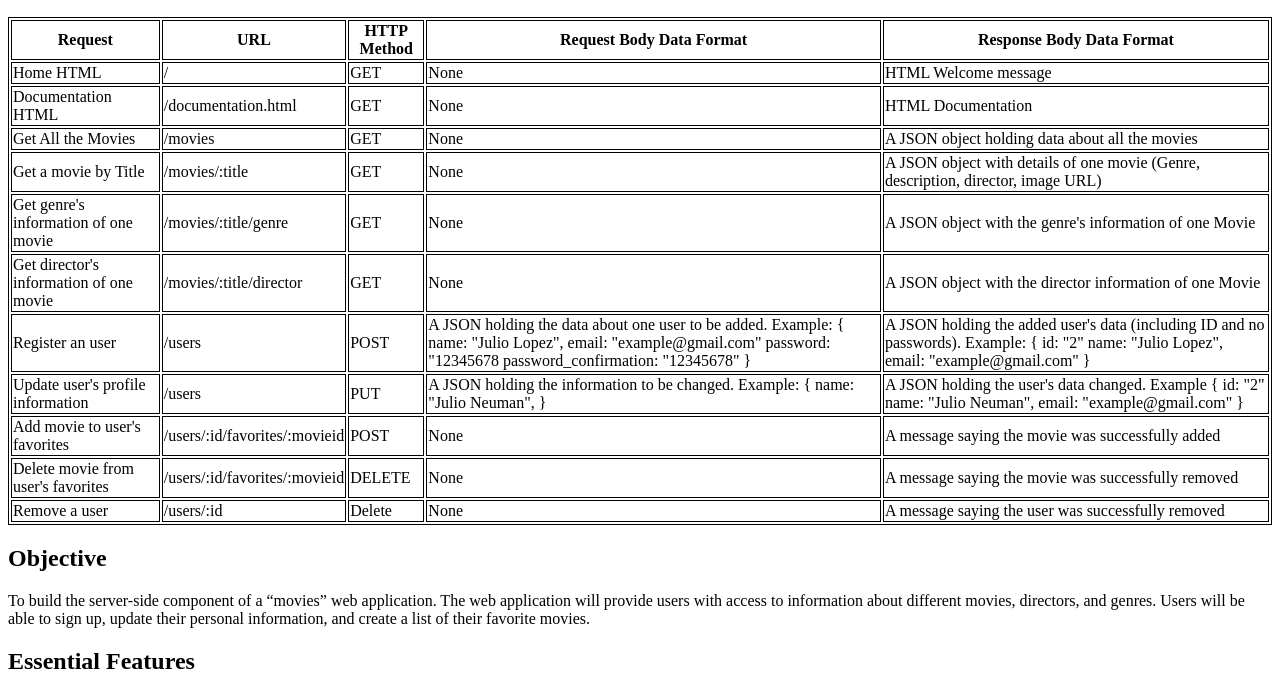
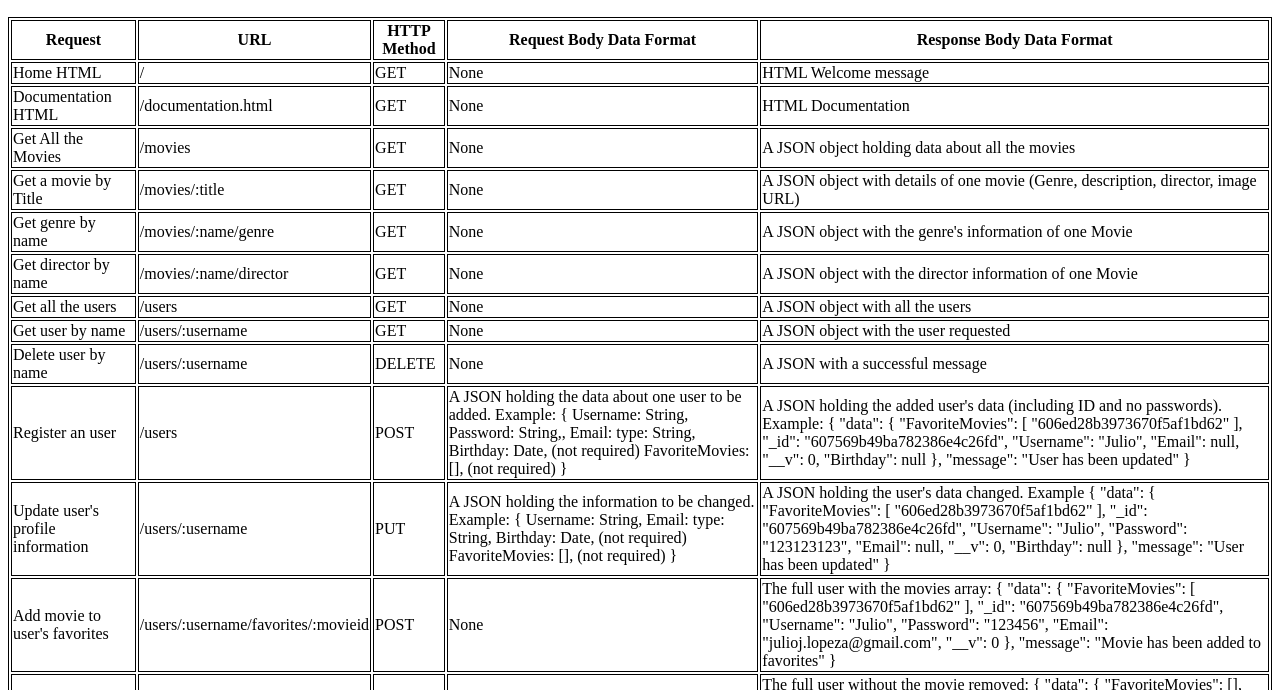
Before and after one commit to jjla26/movie-API, a website: page public/documentation.html in a window 1280 px wide. Shown: the part 110-800 px from the top of the page. Drawn offline with Linux system fonts and the light colour scheme.

Commit message:
Updated documentation

```diff
--- a/public/documentation.html
+++ b/public/documentation.html
@@ -42,79 +42,167 @@
                 <td>/movies</td>
                 <td>GET</td>
                 <td>None</td>
-                <td>A JSON object holding data about all the movies</td>
+                <td>
+                    A JSON object holding data about all the movies
+                </td>
             </tr>
             <tr>
                 <td>Get a movie by Title</td>
                 <td>/movies/:title</td>
                 <td>GET</td>
                 <td>None</td>
-                <td>A JSON object with details of one movie (Genre, description, director, image URL)</td>
+                <td>
+                    A JSON object with details of one movie (Genre, description, director, image URL)
+                </td>
             </tr>
             <tr>
-                <td>Get genre's information of one movie</td>
-                <td>/movies/:title/genre</td>
+                <td>Get genre by name</td>
+                <td>/movies/:name/genre</td>
                 <td>GET</td>
                 <td>None</td>
-                <td>A JSON object with the genre's information of one Movie</td>
+                <td>
+                    A JSON object with the genre's information of one Movie
+                </td>
             </tr>
             <tr>
-                <td>Get director's information of one movie</td>
-                <td>/movies/:title/director</td>
+                <td>Get director by name</td>
+                <td>/movies/:name/director</td>
                 <td>GET</td>
                 <td>None</td>
-                <td>A JSON object with the director information of one Movie</td>
+                <td>
+                    A JSON object with the director information of one Movie
+                </td>
+            </tr>
+            <tr>
+                <td>Get all the users</td>
+                <td>/users</td>
+                <td>GET</td>
+                <td>None</td>
+                <td>
+                    A JSON object with all the users
+                </td>
+            </tr>
+            <tr>
+                <td>Get user by name</td>
+                <td>/users/:username</td>
+                <td>GET</td>
+                <td>None</td>
+                <td>
+                    A JSON object with the user requested
+                </td>
+            </tr>
+            <tr>
+                <td>Delete user by name</td>
+                <td>/users/:username</td>
+                <td>DELETE</td>
+                <td>None</td>
+                <td>
+                    A JSON with a successful message
+                </td>
             </tr>
             <tr>
                 <td>Register an user</td>
                 <td>/users</td>
                 <td>POST</td>
-                <td>A JSON holding the data about one user to be added. Example:
-                        {
-                            name: "Julio Lopez",
-                            email: "example@gmail.com"
-                            password: "12345678
-                            password_confirmation: "12345678"
-                        }
+                <td>
+                    A JSON holding the data about one user to be added. Example:
+                    {
+                        Username: String,
+                        Password: String,,
+                        Email: type: String,
+                        Birthday: Date, (not required)
+                        FavoriteMovies: [], (not required)
+                    }
                 </td>
-                <td>A JSON holding the added user's data (including ID and no passwords). Example:
+                <td>
+                    A JSON holding the added user's data (including ID and no passwords). Example:
                     {
-                        id: "2"
-                        name: "Julio Lopez",
-                        email: "example@gmail.com"
+                        "data": {
+                            "FavoriteMovies": [
+                                "606ed28b3973670f5af1bd62"
+                            ],
+                            "_id": "607569b49ba782386e4c26fd",
+                            "Username": "Julio",
+                            "Email": null,
+                            "__v": 0,
+                            "Birthday": null
+                        },
+                        "message": "User has been updated"
                     }
                 </td>
             </tr>
             <tr>
                 <td>Update user's profile information</td>
-                <td>/users</td>
+                <td>/users/:username</td>
                 <td>PUT</td>
-                <td>A JSON holding the information to be changed. Example:
+                <td>
+                    A JSON holding the information to be changed. Example:
                     {
-                        name: "Julio Neuman",
+                        Username: String,
+                        Email: type: String,
+                        Birthday: Date, (not required)
+                        FavoriteMovies: [], (not required)
                     }
                 </td>
-                <td>A JSON holding the user's data changed. Example
+                <td>
+                    A JSON holding the user's data changed. Example
                     {
-                        id: "2"
-                        name: "Julio Neuman",
-                        email: "example@gmail.com"
+                        "data": {
+                            "FavoriteMovies": [
+                                "606ed28b3973670f5af1bd62"
+                            ],
+                            "_id": "607569b49ba782386e4c26fd",
+                            "Username": "Julio",
+                            "Password": "123123123",
+                            "Email": null,
+                            "__v": 0,
+                            "Birthday": null
+                        },
+                        "message": "User has been updated"
                     }
                 </td>
             </tr>
             <tr>
                 <td>Add movie to user's favorites</td>
-                <td>/users/:id/favorites/:movieid</td>
+                <td>/users/:username/favorites/:movieid</td>
                 <td>POST</td>
                 <td>None</td>
-                <td>A message saying the movie was successfully added</td>
+                <td>
+                    The full user with the movies array:
+                    {
+                        "data": {
+                            "FavoriteMovies": [
+                                "606ed28b3973670f5af1bd62"
+                            ],
+                            "_id": "607569b49ba782386e4c26fd",
+                            "Username": "Julio",
+                            "Password": "123456",
+                            "Email": "julioj.lopeza@gmail.com",
+                            "__v": 0
+                        },
+                        "message": "Movie has been added to favorites"
+                    }
+                </td>
             </tr>
             <tr>
                 <td>Delete movie from user's favorites</td>
-                <td>/users/:id/favorites/:movieid</td>
+                <td>/users/:username/favorites/:movieid</td>
                 <td>DELETE</td>
                 <td>None</td>
-                <td>A message saying the movie was successfully removed</td>
+                <td>
+                    The full user without the movie removed:
+                    {
+                        "data": {
+                            "FavoriteMovies": [],
+                            "_id": "607569b49ba782386e4c26fd",
+                            "Username": "Julio",
+                            "Password": "123456",
+                            "Email": "julioj.lopeza@gmail.com",
+                            "__v": 0
+                        },
+                        "message": "Movie has been added to favorites"
+                    }
+                </td>
             </tr>
             <tr>
                 <td>Remove a user</td>
```
Also changed, not shown: README.md.
